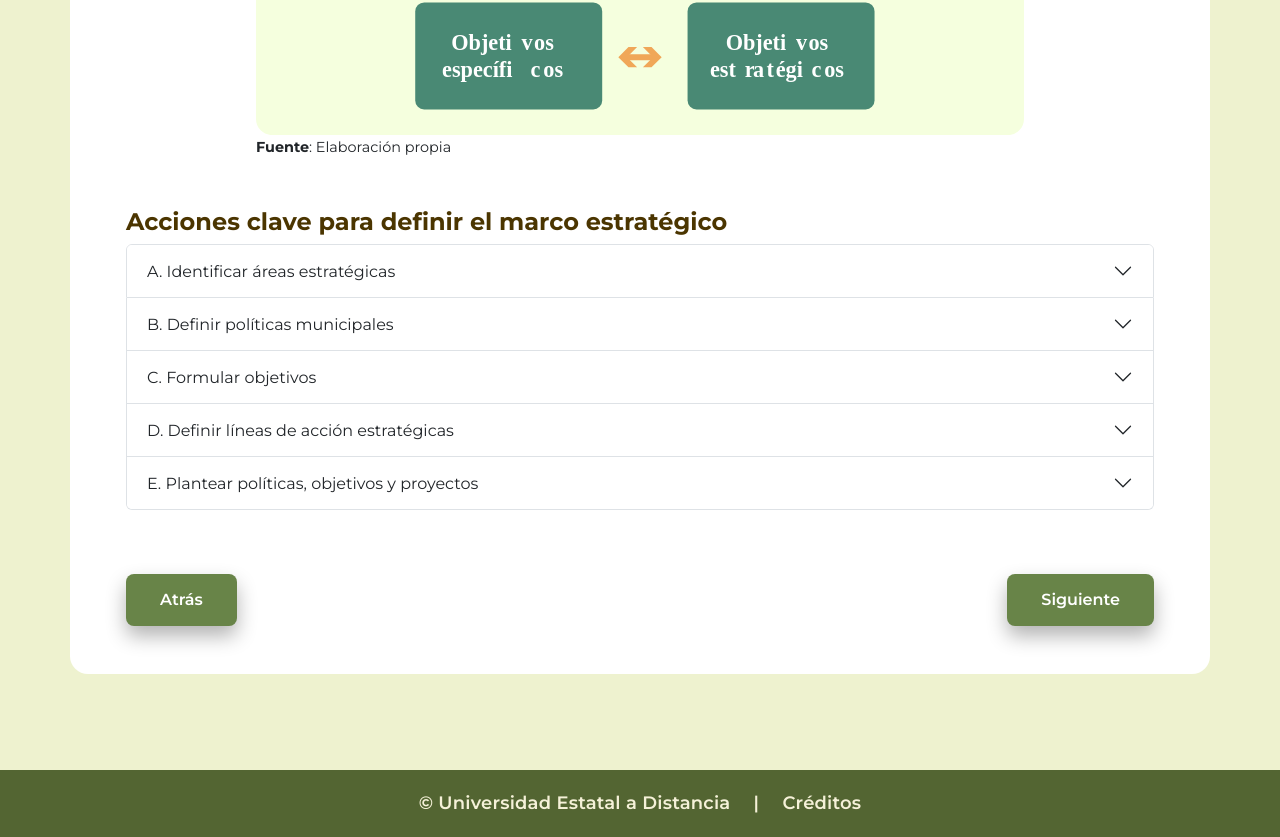
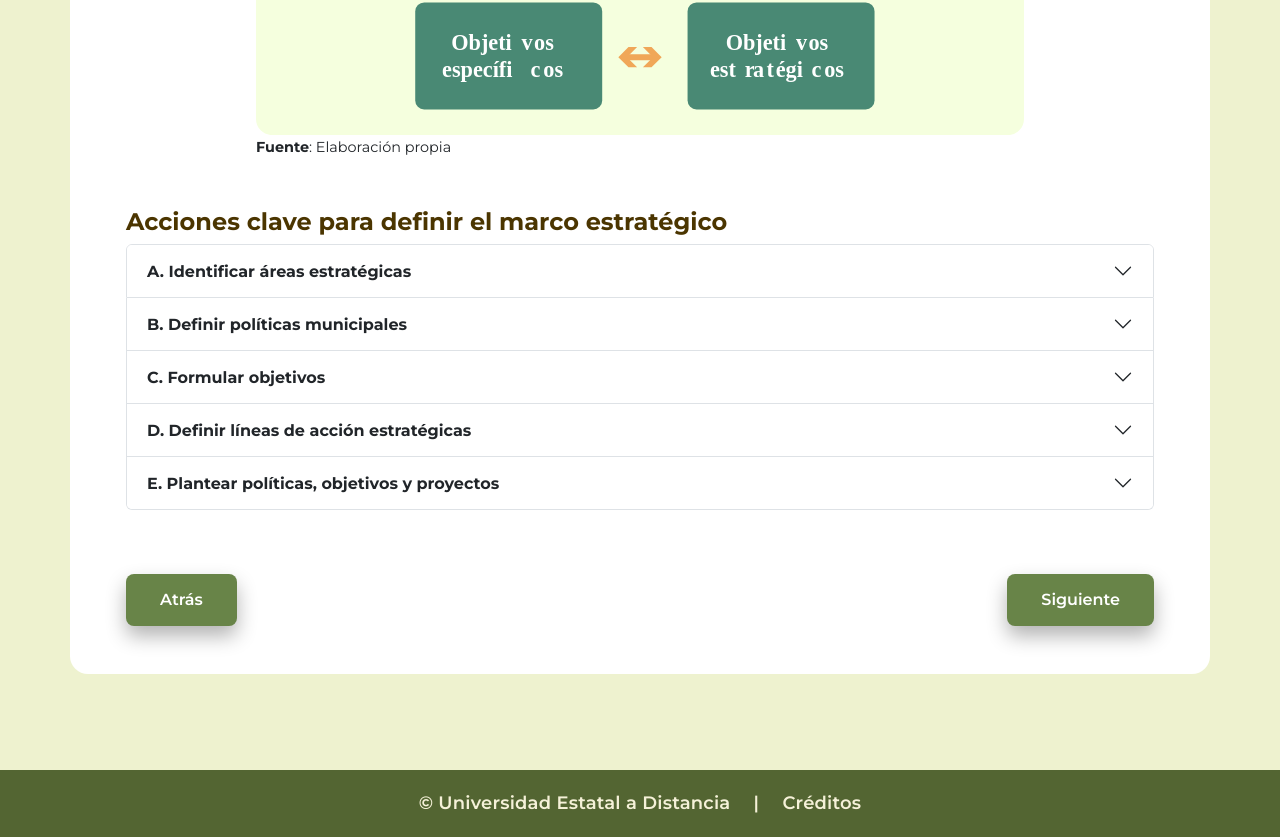
Before and after one commit to pemuned/planeamiento-municipal, a plain HTML site: page pages/plan/elaboracion-paso7.html in a window 1280 px wide. Shown: the part 1597-2434 px from the top of the page. Drawn offline with nearby package versions, Linux system fonts and the light colour scheme.

Commit message:
Add files via upload

```diff
--- a/pages/plan/elaboracion-paso7.html
+++ b/pages/plan/elaboracion-paso7.html
@@ -93,7 +93,7 @@
             <div class="accordion-item">
               <h2 class="accordion-header m-0" id="panelsStayOpen-heading-1">
                 <button class="accordion-button collapsed" type="button" data-bs-toggle="collapse" data-bs-target="#panelsStayOpen-collapse-1" aria-expanded="true" aria-controls="panelsStayOpen-collapse-1">
-                  A. Identificar áreas estratégicas
+                  <strong>A. Identificar áreas estratégicas</strong>
                 </button>
               </h2>
               <div id="panelsStayOpen-collapse-1" class="accordion-collapse collapse" aria-labelledby="panelsStayOpen-heading-1">
@@ -118,7 +118,7 @@
             <div class="accordion-item">
               <h2 class="accordion-header m-0" id="panelsStayOpen-heading-2">
                 <button class="accordion-button collapsed" type="button" data-bs-toggle="collapse" data-bs-target="#panelsStayOpen-collapse-2" aria-expanded="false" aria-controls="panelsStayOpen-collapse-2">
-                  B. Definir políticas municipales
+                  <strong>B. Definir políticas municipales</strong>
                 </button>
               </h2>
               <div id="panelsStayOpen-collapse-2" class="accordion-collapse collapse" aria-labelledby="panelsStayOpen-heading-2">
@@ -263,7 +263,7 @@
             <div class="accordion-item">
               <h2 class="accordion-header m-0" id="panelsStayOpen-heading-3">
                 <button class="accordion-button collapsed" type="button" data-bs-toggle="collapse" data-bs-target="#panelsStayOpen-collapse-3" aria-expanded="false" aria-controls="panelsStayOpen-collapse-3">
-                  C. Formular objetivos
+                  <strong>C. Formular objetivos</strong>
                 </button>
               </h2>
               <div id="panelsStayOpen-collapse-3" class="accordion-collapse collapse" aria-labelledby="panelsStayOpen-heading-3">
@@ -669,7 +669,7 @@
             <div class="accordion-item">
               <h2 class="accordion-header m-0" id="panelsStayOpen-heading-4">
                 <button class="accordion-button collapsed" type="button" data-bs-toggle="collapse" data-bs-target="#panelsStayOpen-collapse-4" aria-expanded="false" aria-controls="panelsStayOpen-collapse-4">
-                  D. Definir líneas de acción estratégicas
+                  <strong>D. Definir líneas de acción estratégicas</strong>
                 </button>
               </h2>
               <div id="panelsStayOpen-collapse-4" class="accordion-collapse collapse" aria-labelledby="panelsStayOpen-heading-4">
@@ -854,7 +854,7 @@
             <div class="accordion-item">
               <h2 class="accordion-header m-0" id="panelsStayOpen-heading-5">
                 <button class="accordion-button collapsed" type="button" data-bs-toggle="collapse" data-bs-target="#panelsStayOpen-collapse-5" aria-expanded="false" aria-controls="panelsStayOpen-collapse-5">
-                  E. Plantear políticas, objetivos y proyectos
+                  <strong>E. Plantear políticas, objetivos y proyectos </strong>
                 </button>
               </h2>
               <div id="panelsStayOpen-collapse-5" class="accordion-collapse collapse" aria-labelledby="panelsStayOpen-heading-5">
```
Also changed, not shown: pages/plan/elaboracion-paso6.html (+3 -3 lines), pages/plan/elaboracion-paso8.html (+4 -4 lines).
